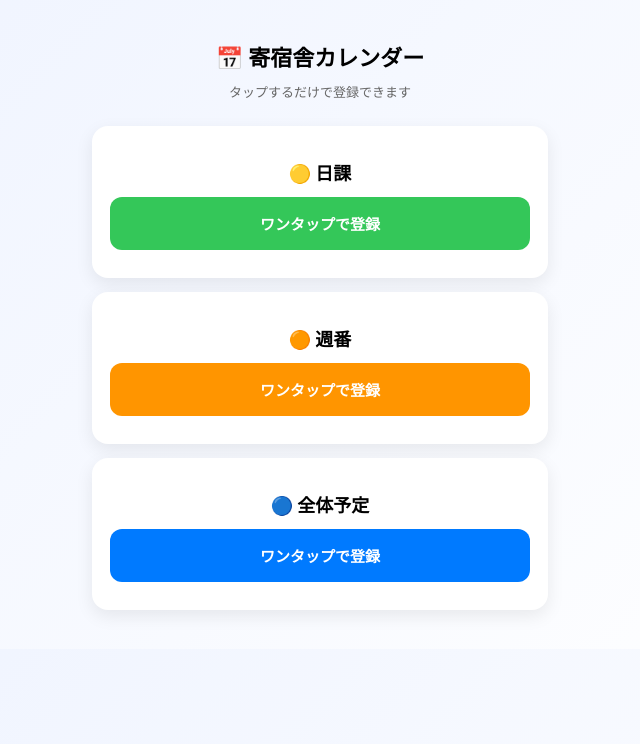
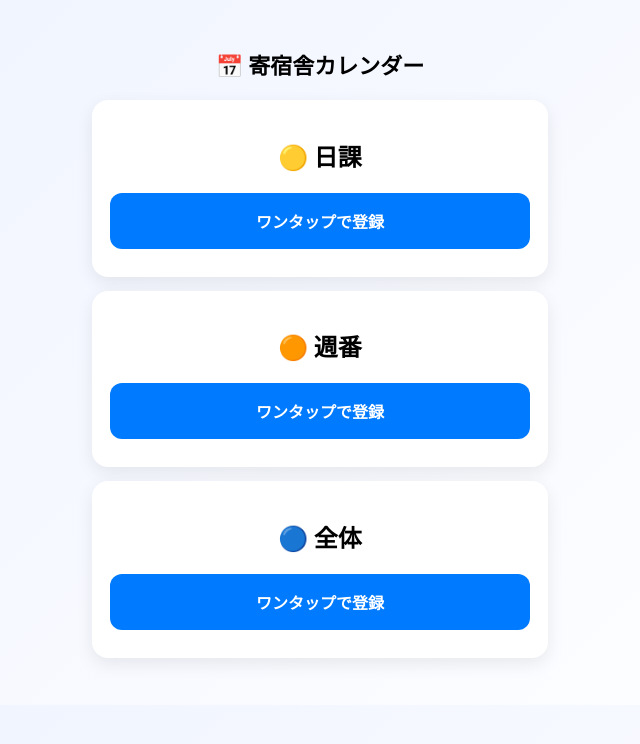
Before and after one commit to kishukusha/calendar, a plain HTML site: page index.html in a window 1280 px wide. Shown: the whole page, without its empty margins (320-960 px from the left). Drawn offline with Linux system fonts and the light colour scheme.

Commit message:
Update index.html

```diff
--- a/index.html
+++ b/index.html
@@ -9,21 +9,11 @@
 body {
     font-family: -apple-system, BlinkMacSystemFont, "Segoe UI", sans-serif;
     background: linear-gradient(135deg, #eef3ff, #ffffff);
-    margin: 0;
+    text-align: center;
     padding: 25px;
-    text-align: center;
 }
 
-h1 {
-    font-size: 22px;
-    margin-bottom: 10px;
-}
-
-.subtitle {
-    font-size: 13px;
-    color: #666;
-    margin-bottom: 25px;
-}
+h1 { font-size: 22px; margin-bottom: 20px; }
 
 .card {
     background: white;
@@ -32,11 +22,6 @@ h1 {
     border-radius: 16px;
     max-width: 420px;
     box-shadow: 0 6px 18px rgba(0,0,0,0.08);
-}
-
-h2 {
-    font-size: 18px;
-    margin-bottom: 12px;
 }
 
 a.button {
@@ -48,47 +33,38 @@ a.button {
     text-decoration: none;
     border-radius: 12px;
     font-weight: bold;
-    font-size: 15px;
 }
 
-a.button.green { background: #34c759; }
-a.button.orange { background: #ff9500; }
-a.button.blue { background: #007aff; }
-
-small {
-    color: #777;
-}
+.green { background: #34c759; }
+.orange { background: #ff9500; }
+.blue { background: #007aff; }
 </style>
 
 </head>
 <body>
 
 <h1>📅 寄宿舎カレンダー</h1>
-<div class="subtitle">タップするだけで登録できます</div>
 
-<!-- 日課 -->
 <div class="card">
     <h2>🟡 日課</h2>
     <a class="button green"
-       href="https://calendar.google.com/calendar/u/0/r?cid=https://kishukusha.github.io/calendar/NIKKA_CALENDAR.ics">
+       href="https://kishukusha.github.io/calendar/NIKKA_CALENDAR.ics">
         ワンタップで登録
     </a>
 </div>
 
-<!-- 週番 -->
 <div class="card">
     <h2>🟠 週番</h2>
     <a class="button orange"
-       href="https://calendar.google.com/calendar/u/0/r?cid=https://kishukusha.github.io/calendar/TOBAN_CALENDAR.ics">
+       href="https://kishukusha.github.io/calendar/TOBAN_CALENDAR.ics">
         ワンタップで登録
     </a>
 </div>
 
-<!-- 全体 -->
 <div class="card">
-    <h2>🔵 全体予定</h2>
+    <h2>🔵 全体</h2>
     <a class="button blue"
-       href="https://calendar.google.com/calendar/u/0/r?cid=https://kishukusha.github.io/calendar/ALL_CALENDAR.ics">
+       href="https://kishukusha.github.io/calendar/ALL_CALENDAR.ics">
         ワンタップで登録
     </a>
 </div>
```
